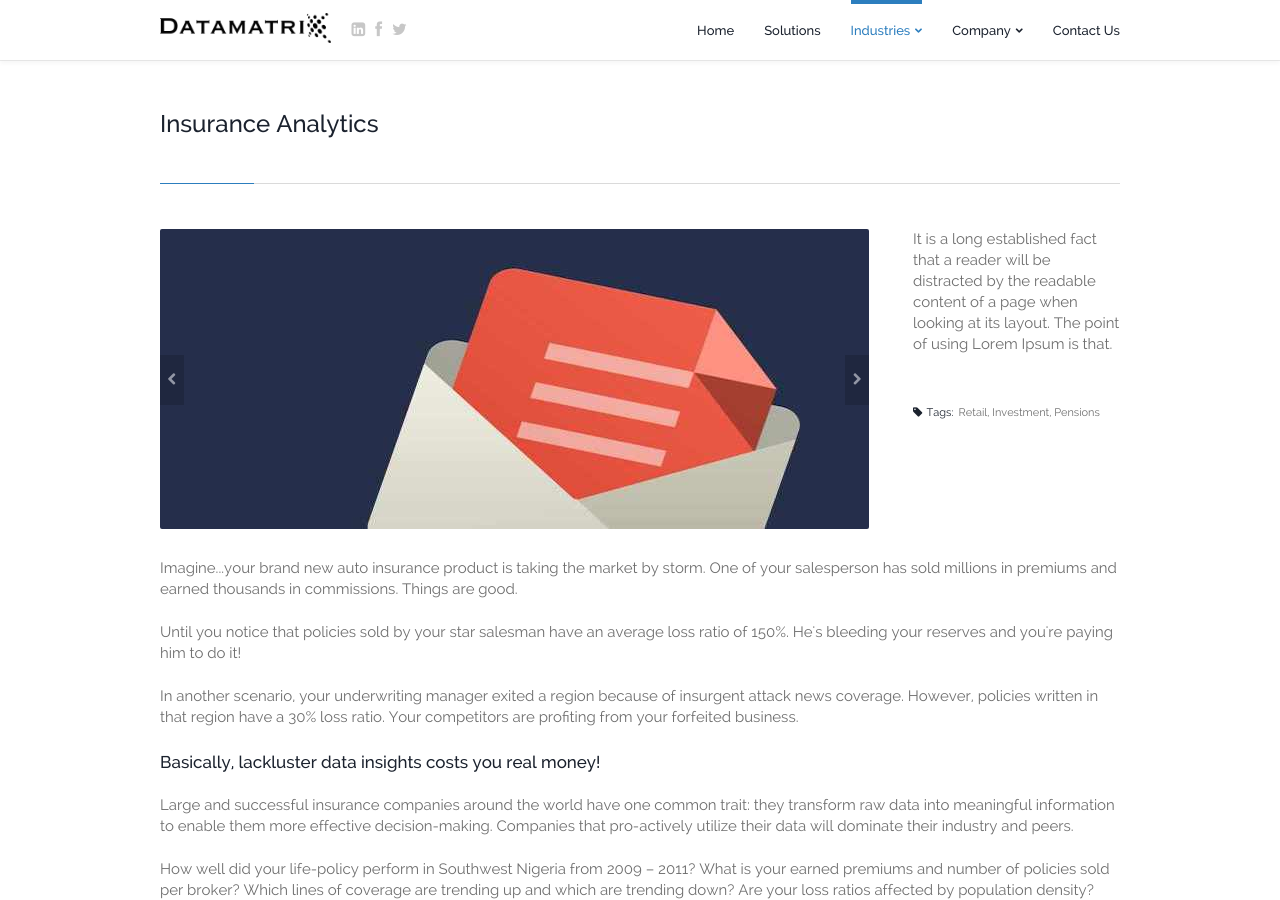
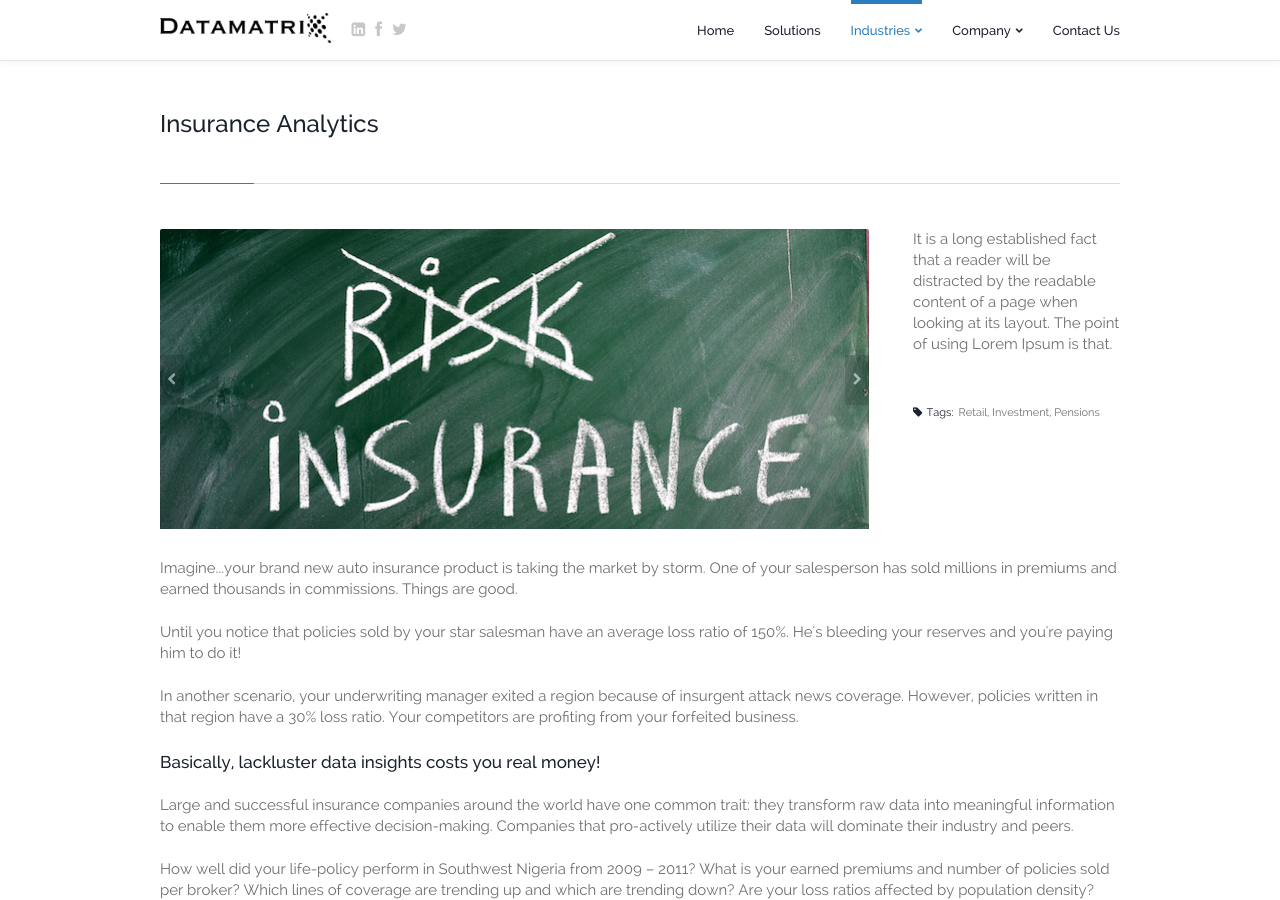
Before and after one commit to dtmtx/dtmtx.github.io, a Jekyll site: the page built from insurance.html, in a window 1280 px wide and 900 px high. Built offline with Jekyll 4.4.1, drawn with Linux system fonts in a browser that asks for light colours; Markdown is read by kramdown in place of the engine named in the settings.

Commit message:
insurance image add

```diff
--- a/insurance.html
+++ b/insurance.html
@@ -34,7 +34,7 @@
 											<!-- ~~~~~~~~~~~~~~~~~ -->
 											<!-- Actual Images -->
 											<!-- ~~~~~~~~~~~~~~~~~ -->
-											<img title="" style="float: left; list-style: none outside none; position: relative; width: 709px; visibility: visible;" alt="undefined" src="images/preview9.jpg" class="fullwidth">
+											<img title="" style="float: left; list-style: none outside none; position: relative; width: 709px; visibility: visible;" alt="undefined" src="images/insurance-industry.jpg" class="fullwidth">
 											<!--img style="float: left; list-style: none outside none; position: relative; width: 709px; visibility: visible;" alt="" src="http://1.1.1.3/bmi/artivity.co.uk/templates/basix/pro_blue/images/placeholders/preview9.jpg" class="fullwidth"-->
 											<!-- ~~~~~~~~~~~~~~~~~ -->
 											<!-- END Actual Images -->
```
Also changed, not shown: images/insurance-industry.jpg (added).
